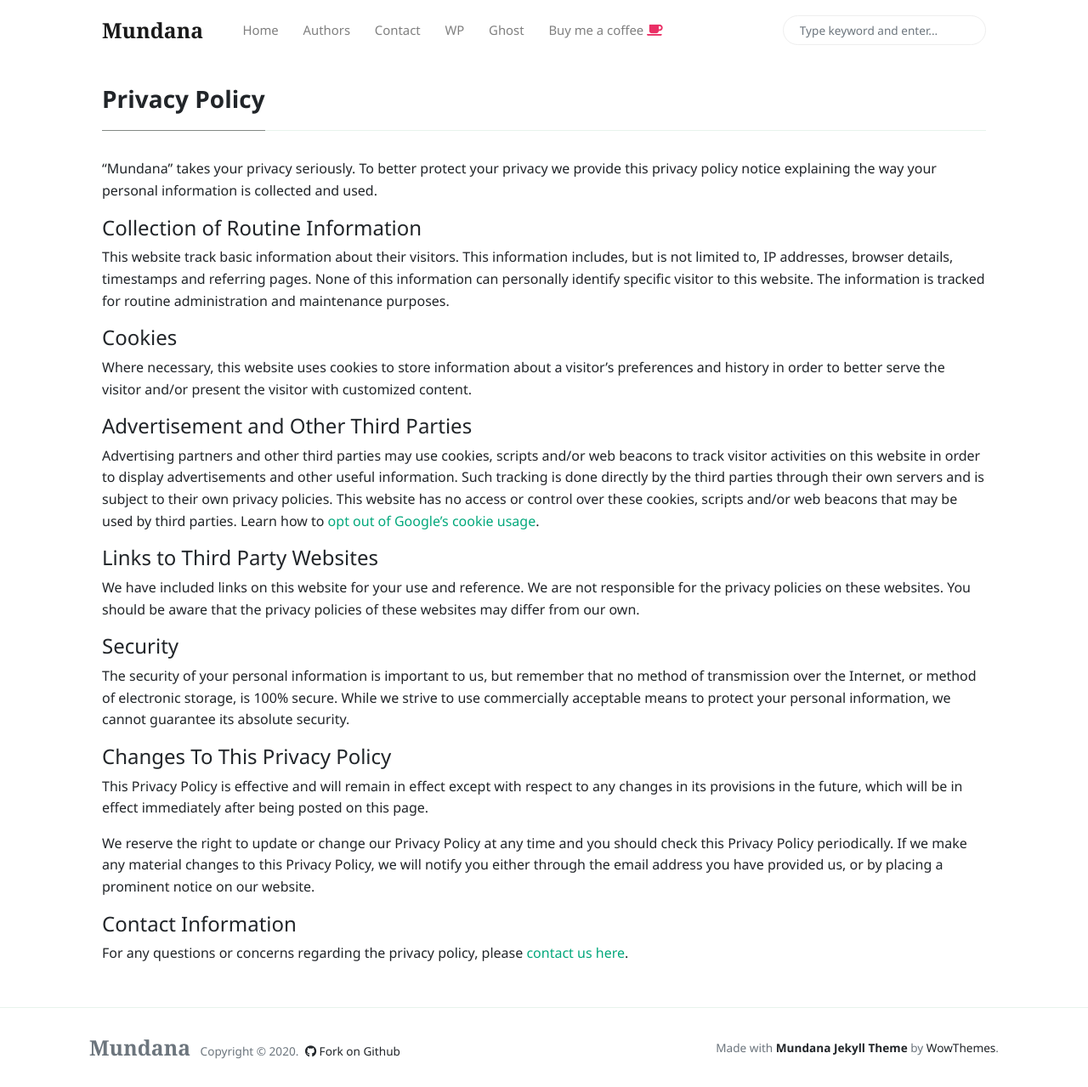
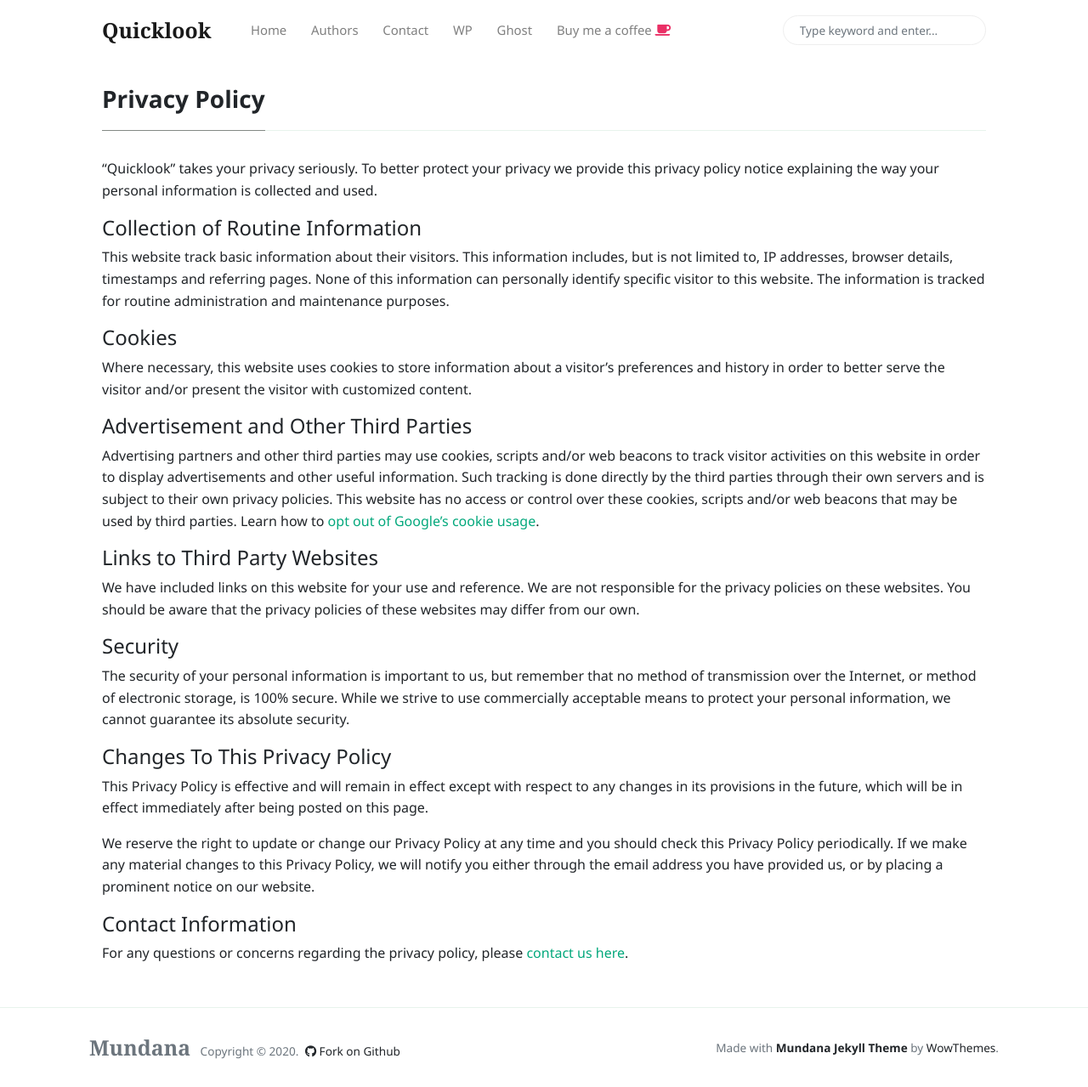
Before and after one commit to aquicklook/story, a Jekyll site: the page built from _pages/privacy-policy.md, in a window 1280 px wide and 1279 px high. Shown: the whole window at 85% size. Built offline with Jekyll 4.4.1, drawn with Linux system fonts in a browser that asks for light colours; nearby versions of some CDN libraries.

Commit message:
Update _config.yml

```diff
--- a/_config.yml
+++ b/_config.yml
@@ -1,5 +1,5 @@
 # Site
-name: 'Mundana'
+name: 'Quicklook'
 description: 'Mundana is a free Jekyll theme for awesome people like you, Medium like.'
 logo: 'assets/images/logo.png'
 favicon: 'assets/images/favicon.ico'
```
